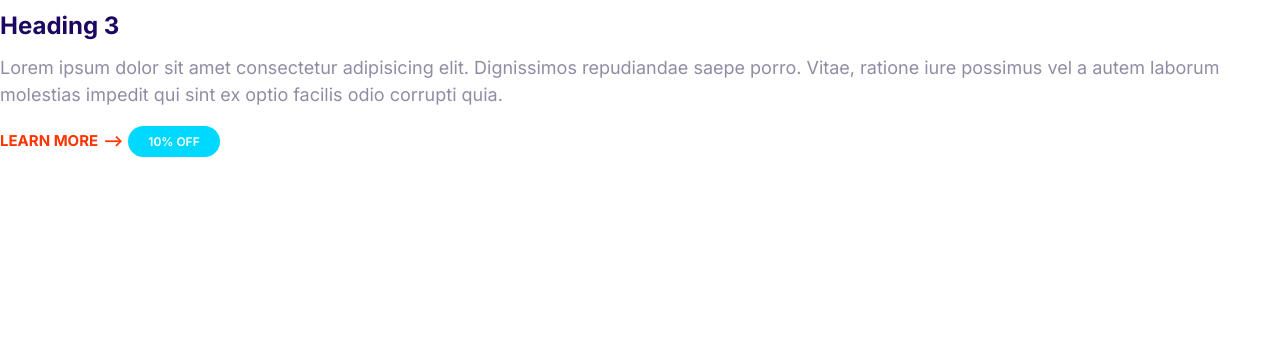
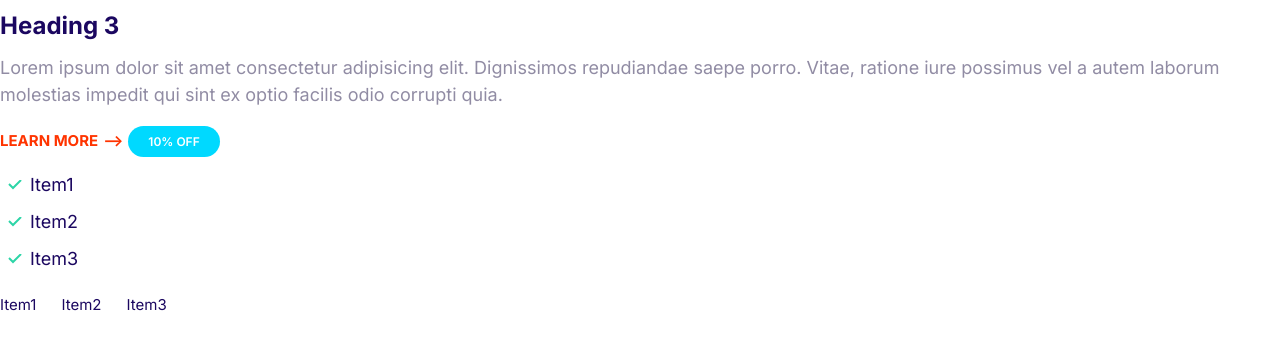
Before and after one commit to magriker/First_project, a plain HTML site: page html/index.html in a window 1280 px wide. Shown: the part 283-632 px from the top of the page. Drawn offline with Linux system fonts and the light colour scheme.

Commit message:
Build list components

```diff
--- a/css/styles.css
+++ b/css/styles.css
@@ -122,3 +122,39 @@ a {
     font-size: 1.2rem;
   }
 }
+
+/* Lists */
+
+.list {
+  list-style: none;
+  padding-left: 0;
+  color: var(--color-headings);
+}
+
+.list--inline .list__item {
+  display: inline-block;
+  margin-right: 2rem;
+  font-size: 2rem;
+}
+
+.list--tick {
+  list-style-image: url(/images/tick.svg);
+  padding-left: 3rem;
+}
+
+.list--tick .list__item {
+  padding-left: 0.5rem;
+  margin-bottom: 1rem;
+  font-size: 2.4rem;
+}
+
+@media screen and (min-width: 1024px) {
+  .list--inline .list__item {
+    font-size: 1.5rem;
+  }
+
+  .list--tick .list__item {
+    padding-left: 0;
+    font-size: 1.8rem;
+  }
+}
--- a/html/index.html
+++ b/html/index.html
@@ -27,5 +27,16 @@
     <a href="#" class="link-arrow">Learn More</a>
 
     <span class="badge badge--secondary badge--small">10% OFF</span>
+
+    <ul class="list list--tick">
+      <li class="list__item">Item1</li>
+      <li class="list__item">Item2</li>
+      <li class="list__item">Item3</li>
+    </ul>
+    <ul class="list list--inline">
+      <li class="list__item">Item1</li>
+      <li class="list__item">Item2</li>
+      <li class="list__item">Item3</li>
+    </ul>
   </body>
 </html>
```
Also changed, not shown: components/lists.html (added, +10 -0 lines), images/tick.svg (added).
